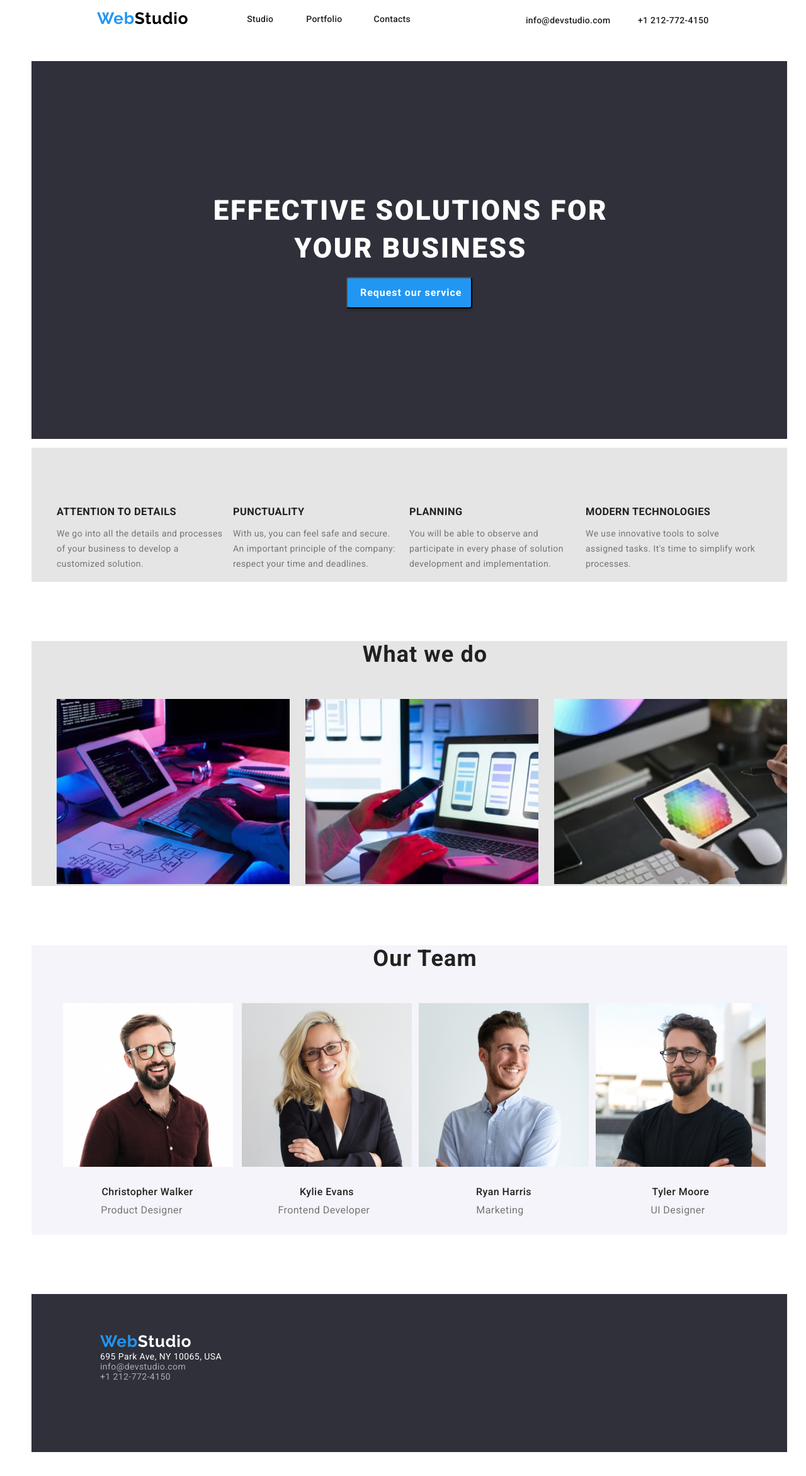
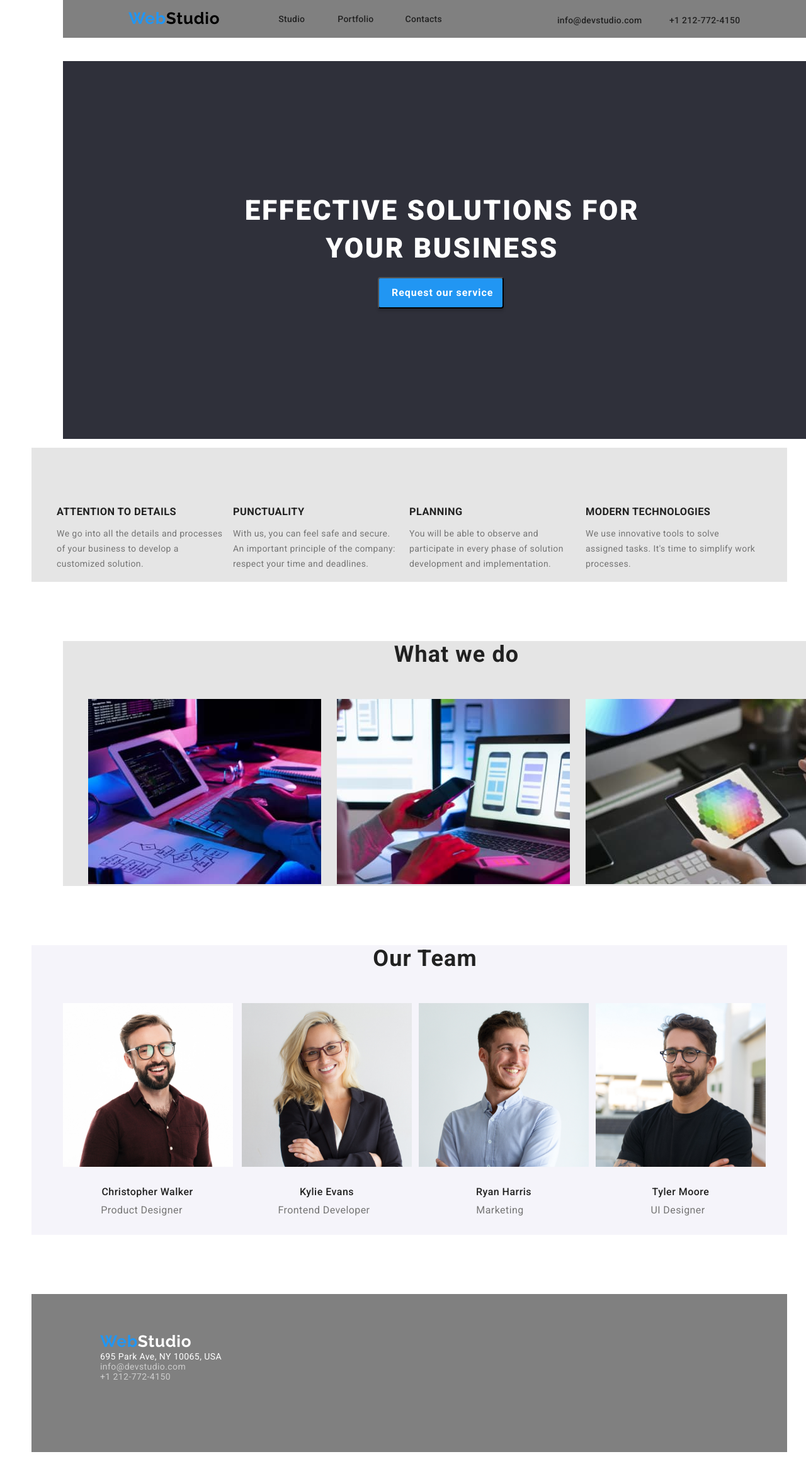
Before and after one commit to MihailMichael/goit-markup-hw-03, a plain HTML site: page index.html in a window 1280 px wide. Shown: the whole page at 63% size. Drawn offline with nearby package versions, Linux system fonts and the light colour scheme.

Commit message:
goit-markup-hw-03

```diff
--- a/css/styles.css
+++ b/css/styles.css
@@ -20,7 +20,7 @@ ul {
   display: flex;
   justify-content: center;
   width: 1200px;
-  background: #ffffff;
+  background: #808080;
 }
 .nav-list {
   font-weight: 500;
@@ -233,7 +233,7 @@ button[type="button"] {
   margin: 10px 91px 30px 92px;
 }
 .page-footer {
-  background: #2f303a;
+  background: #808080;
   height: 251px;
   margin: 94px 0px;
 }
--- a/index.html
+++ b/index.html
@@ -22,7 +22,7 @@
   <body>
     <div class="container">
       <!-- Header -->
-      <header class="page-header">
+      <header class="page-header container">
         <nav class="nav-list">
           <ul class="unstyled headerList">
             <li><a class="logo" href="./index.html">Web</a></li>
@@ -48,7 +48,7 @@
       </header>
       <main>
         <!-- First Section-->
-        <section class="first-section">
+        <section class="first-section container">
           <h1 class="title-motto">EFFECTIVE SOLUTIONS FOR YOUR BUSINESS</h1>
           <button class="botton-request" type="button">
             Request our service
@@ -89,7 +89,7 @@
           </ul>
         </section>
         <!-- Third Section-->
-        <section class="third-section">
+        <section class="third-section container">
           <h2 class="title">What we do</h2>
           <ul class="unstyled">
             <li class="listImageStudio">
@@ -169,7 +169,7 @@
         </section>
       </main>
       <!--Footer-->
-      <footer class="page-footer">
+      <footer class="page-footer container">
         <address>
           <ul class="unstyled footerList">
             <li><a class="logo-footer" href="./index.html">Web</a></li>
```
Also changed, not shown: portfolio.html (+4 -4 lines).
